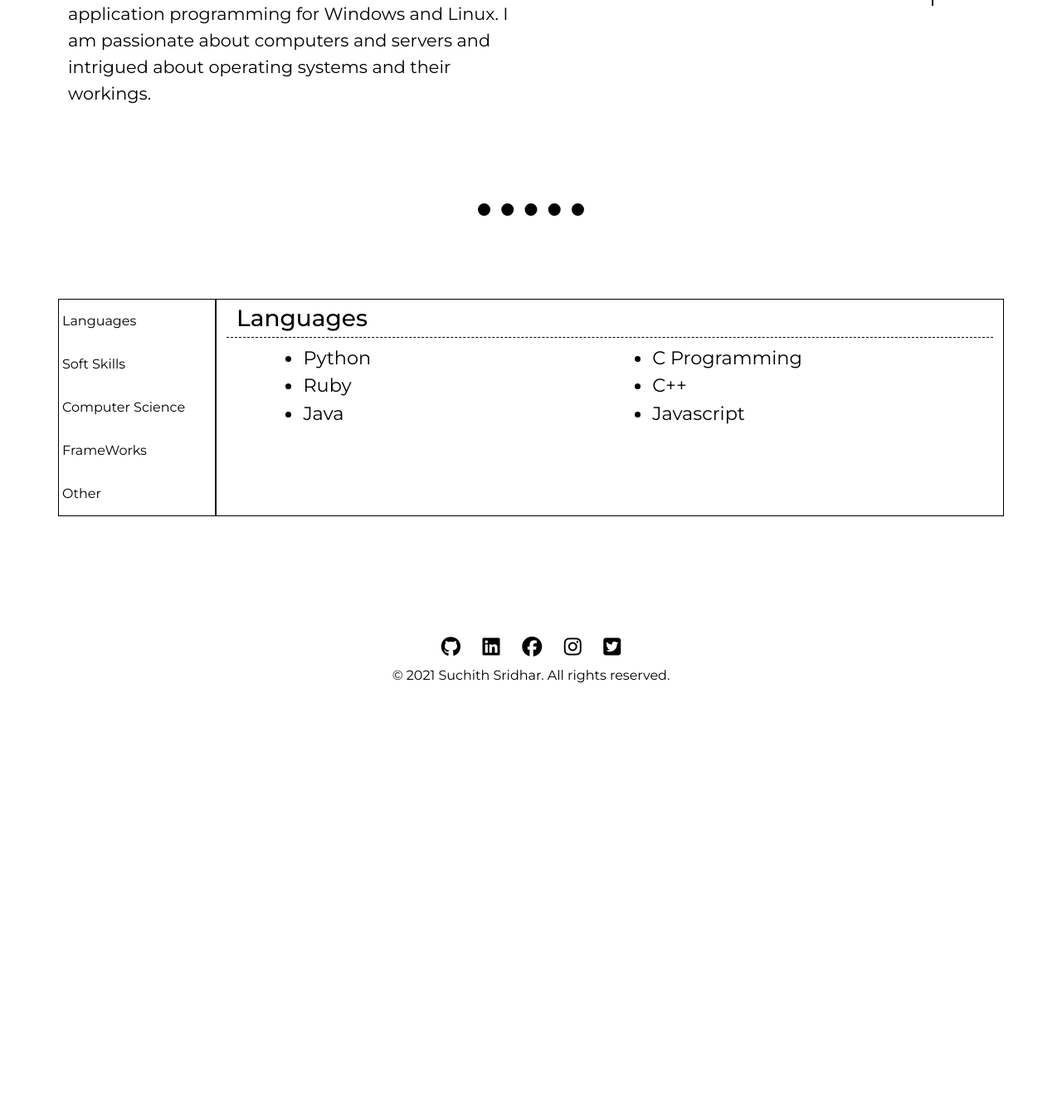
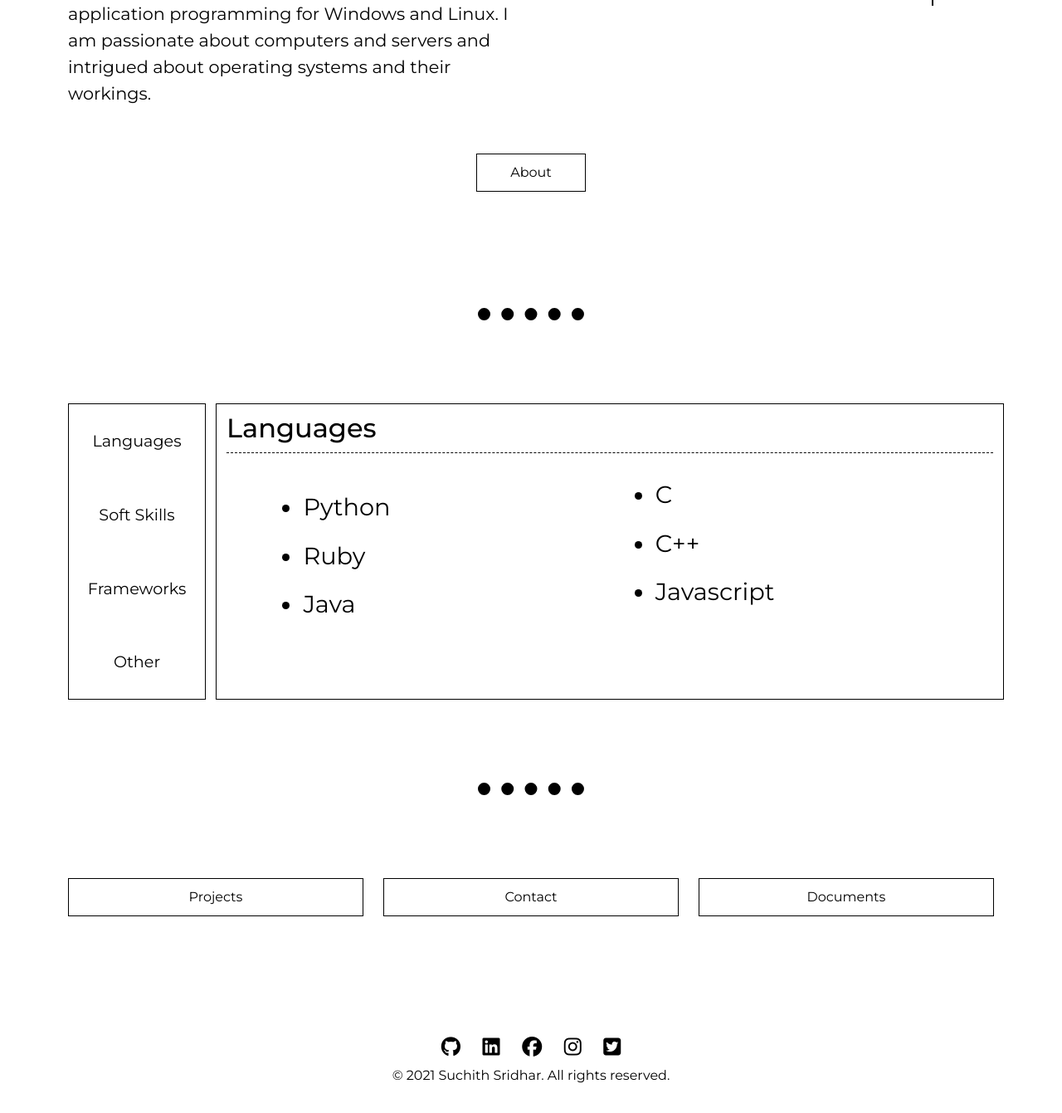
Before and after one commit to SuchithSridhar/Suchicodes-python, a Flask app: page / in a window 1280 px wide. Shown: the part 1296-2637 px from the top of the page at 83% size. Before the commit the page ends 2119 px from the top, so only its background shows below. Run offline with Flask 2, Linux system fonts and the light colour scheme; some libraries are stand-ins or nearby versions.

Commit message:
- Added all required things for index page.

```diff
--- a/suchiblog/data/skills.json
+++ b/suchiblog/data/skills.json
@@ -3,13 +3,34 @@
         "Python",
         "Ruby",
         "Java",
-        "C Programming",
+        "C",
         "C++",
         "Javascript"
     ],
-    "Soft Skills":[],
-    "Computer Science":[],
-    "FrameWorks": [],
-    "Other":[]
+    "Soft Skills":[
+        "Problem Solving",
+        "Teamwork",
+        "Leadership",
+        "Passionate",
+        "Critical Thinking",
+        "Communication",
+        "Openness to criticism"
+    ],
+    "Frameworks": [
+        "Ruby on Rails",
+        "Nodejs",
+        "ReactJS",
+        "Django",
+        "Flask",
+        "Tkinter"
+    ],
+    "Other":[
+        "Linux",
+        "MacOS",
+        "Windows",
+        "Sys Admin",
+        "Nginx",
+        "Apache"
+    ]
 
 }
--- /dev/null
+++ b/suchiblog/static/js/responsive-main.js
@@ -0,0 +1,17 @@
+const outputElement = document.getElementById("info");
+const smallDevice = window.matchMedia("(max-width: 1000px)");
+
+smallDevice.addListener(handleDeviceChange);
+
+function handleDeviceChange(e) {
+  if (e.matches) {
+      $("#tab-list").removeClass('col-sm-2');
+      $("#tab-container").removeClass('col-sm-10');
+  }
+  else {
+      $("#tab-list").addClass('col-sm-2');
+      $("#tab-container").addClass('col-sm-10');
+  }
+}
+
+handleDeviceChange(smallDevice);
--- a/suchiblog/static/styles/components/skills-tabs.css
+++ b/suchiblog/static/styles/components/skills-tabs.css
@@ -3,30 +3,37 @@
   -webkit-columns: 2;
   -moz-columns: 2;
   font-weight: 400;
-  font-size: 1.4rem;
+  font-size: 1.8rem;
   padding-left: 10%;
+  padding-top: 20px;
   color: var(--color-foreground);
 }
 
+.skills .skills-list li {
+  margin-top: 15px;
+}
+
 .skills .title {
-  padding-bottom: 5px;
+  font-size: 2rem;
+  padding: 10px 10px 10px 0px;
   border-bottom: dashed var(--color-foreground) 1px;
   color: var(--color-foreground);
 }
 
 .tab {
-  overflow: hidden;
   border: 1px solid var(--color-foreground);
   height: 100%;
+  display: block;
 }
 
 .tab button {
+  width: 100%;
   background-color: inherit;
-  float: left;
   border: none;
   outline: none;
   cursor: pointer;
-  padding: 14px 16px;
+  padding: 30px 10%;
+  font-size: 1.2rem;
   transition: 0.3s;
   color: var(--color-foreground);
 }
@@ -42,8 +49,8 @@
 
 .tabcontent {
     height: 100%;
-    display: none;
-    padding: 6px 12px;
+    display: block;
+    padding: 0px 12px;
     border: 1px solid var(--color-foreground);
 }
 
@@ -55,3 +62,34 @@
   from {opacity: 0;}
   to {opacity: 1;}
 }
+
+@media screen and (max-width: 1000px) {
+
+  #tab-list {
+    padding: 0;
+  }
+
+  .tab {
+    padding-left: 0;
+    display: block;
+    overflow: auto;
+    white-space: nowrap;
+  }
+
+  .tab button {
+    display: inline;
+    width: fit-content;
+  }
+
+  .skills ul.skills-list {
+    columns: 2;
+    -webkit-columns: 2;
+    -moz-columns: 2;
+    font-weight: 400;
+    font-size: 1.4rem;
+    padding-left: 10%;
+    padding-top: 20px;
+    color: var(--color-foreground);
+  }
+
+}
--- a/suchiblog/static/styles/main.css
+++ b/suchiblog/static/styles/main.css
@@ -71,15 +71,37 @@
     color: var(--color-foreground);
 }
 
-.landing .resume {
+.default-button {
+    text-decoration: none;
     margin-top: 40px;
     border: 1px solid var(--color-foreground);
     color: var(--color-foreground);
 }
 
-.landing .resume:hover {
+.default-button:hover {
     color: var(--color-background);
     box-shadow: inset 150px 0 0 0 var(--color-foreground);
+}
+
+.end-buttons {
+    margin-top: 100px;
+    margin-bottom: 100px;
+}
+
+.end-buttons .btn-custom {
+    width: 100%;
+    text-align: center;
+    display: block;
+    margin: auto;
+}
+
+.end-buttons .default-button:hover {
+    color: var(--color-background);
+    box-shadow: inset 400px 0 0 0 var(--color-foreground);
+}
+
+.btn-about {
+    margin: 40px auto;
 }
 
 .skills {
@@ -188,6 +210,12 @@
 
 }
 
+@media screen and (max-width: 768px) {
+    .end-buttons .btn-custom {
+        margin: 20px 0;
+    }
+}
+
 @media screen and (max-width: 520px) {
 
     .landing h1 {
--- a/suchiblog/templates/main/index.jinja
+++ b/suchiblog/templates/main/index.jinja
@@ -17,7 +17,7 @@
                     <span>{{ ln.home.sub_title_2 }}</span>
                     <span>{{ ln.home.sub_title_3 }}</span>
                 </div>
-                <div class="btn-custom resume slide-left animate__animated animate__fadeInUp animate__delay-3s">{{ ln.common.resume }}</div>
+                <div class="btn-custom resume default-button slide-left animate__animated animate__fadeInUp animate__delay-3s">{{ ln.common.resume }}</div>
             </div>
             <div class="s-col col-lg-6">
                 <div id="suchi-image-container">
@@ -46,8 +46,29 @@
                     </h2>
                 </div>
             </div>
+            <div class="row">
+                <a href="/about" class="btn-custom default-button btn-about">About</a>
+            </div>
         </section>
         <div class="seperator"></div>
+
         {% include "main/skills-tabs.jinja" %}
+
+        <div class="seperator"></div>
+
+        <section class="end-buttons">
+            <div class="row">
+                <div class="col-md-4">
+                <a href="/projects" class="btn-custom default-button btn-projects">Projects</a>
+                </div>
+                <div class="col-md-4">
+                <a href="/contact" class="btn-custom default-button btn-contact">Contact</a>
+                </div>
+                <div class="col-md-4">
+                <a href="/documents" class="btn-custom default-button btn-documents">Documents</a>
+                </div>
+            </div>
+        </section>
+
     </div>
 {% endblock content %}
--- a/suchiblog/templates/main/skills-tabs.jinja
+++ b/suchiblog/templates/main/skills-tabs.jinja
@@ -1,21 +1,21 @@
 <section class="skills">
     <!-- Tab links -->
     <div class="row">
-        <div class="col-sm-2">
-            <div class="tab row">
+        <div id="tab-list" class="col-sm-2">
+            <div class="tab">
                 {% set flag = true %}
                 {% for category in skills %}
                     {% if flag %}
-                        <button id="defaultOpen" class="row tablinks" onclick="openSkill(event, '{{ category }}')">{{ category }}</button>
+                        <button id="defaultOpen" class="tablinks" onclick="openSkill(event, '{{ category }}')">{{ category }}</button>
                         {% set flag = false %}
                     {% else %}
-                        <button class="row tablinks" onclick="openSkill(event, '{{ category }}')">{{ category }}</button>
+                        <button class="tablinks" onclick="openSkill(event, '{{ category }}')">{{ category }}</button>
                     {% endif %}
 
                 {% endfor %}
             </div>
         </div>
-        <div class="col-sm-10">
+        <div id="tab-container" class="col-sm-10">
             <!-- Tab content -->
             {% for category in skills %}
 
@@ -32,6 +32,7 @@
         </div>
     </div>
     <script src="/static/js/skills-tabs.js"></script>
+    <script src="/static/js/responsive-main.js"></script>
     <script>
         $( document ).ready(function() {
             $("#defaultOpen").click();
```
